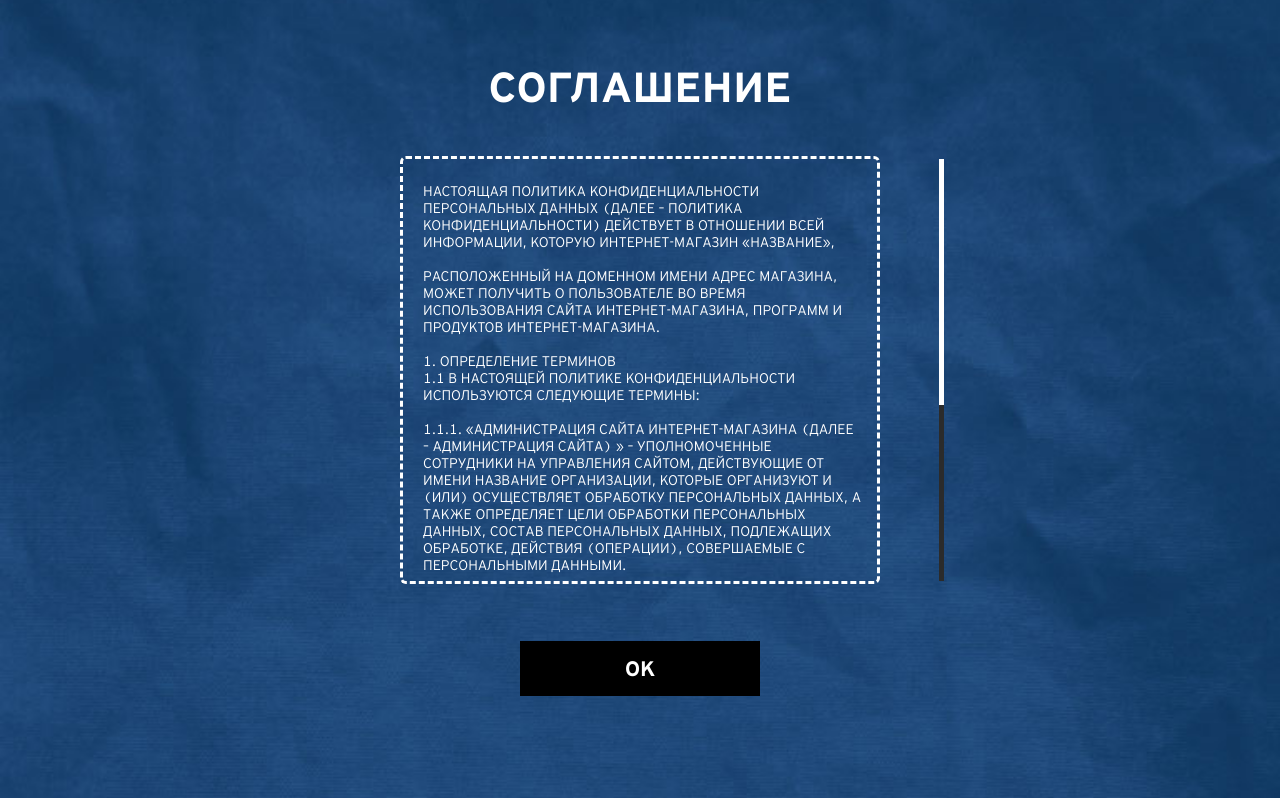
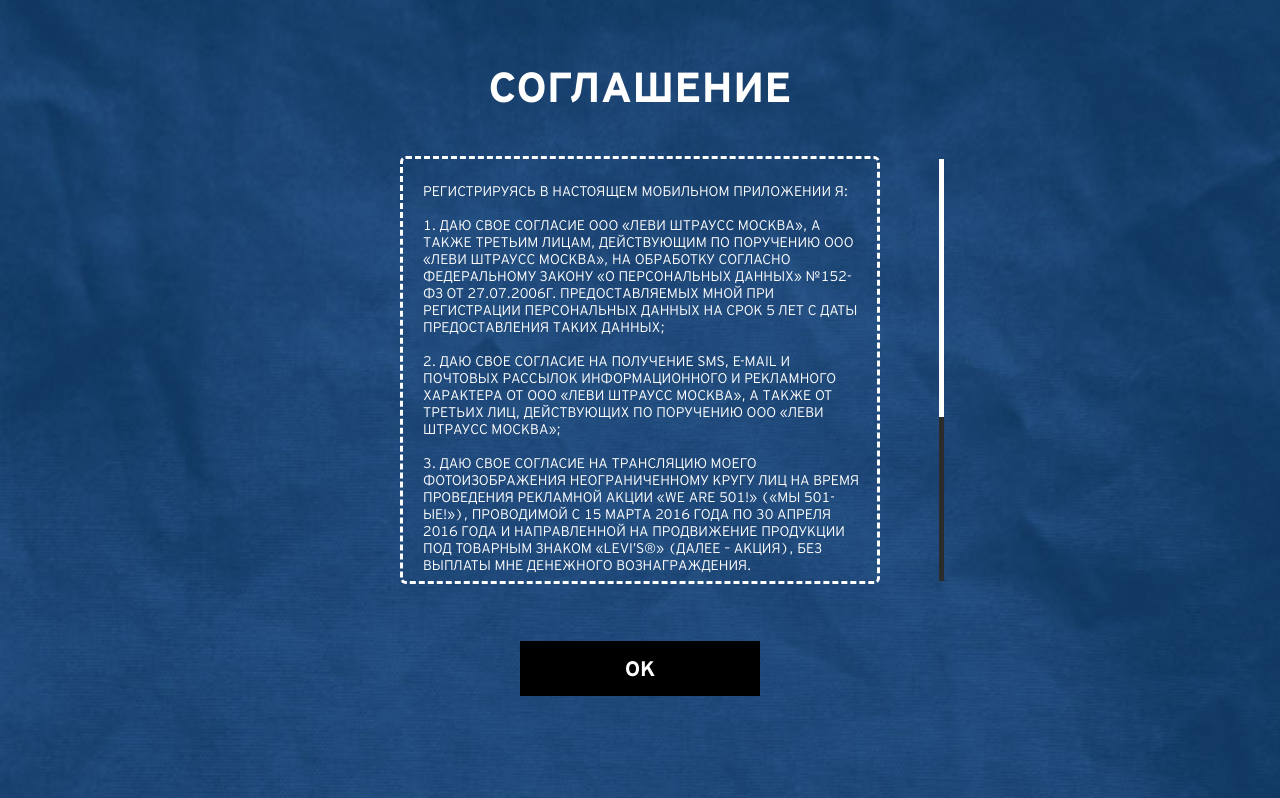
Before and after one commit to KonigLabs/LevisJeans, an ASP.NET MVC app: page /Home/Term in a window 1280 px wide. Shown: the part 130-928 px from the top of the page. Run offline with ASP.NET Core 8 and stand-ins for ASP.NET MVC 5, Linux system fonts and the light colour scheme; the project's own start-up code is not run, and a stand-in starts its controllers and pages; some libraries are stand-ins or nearby versions.

Commit message:
change eula

```diff
--- a/KonigLabs.LevisJeans/KonigLabs.LevisJeans/Views/Home/Term.cshtml
+++ b/KonigLabs.LevisJeans/KonigLabs.LevisJeans/Views/Home/Term.cshtml
@@ -11,15 +11,12 @@
 </header>
 <section>
     <div class="content mCustomScrollbar">
-        <p>Настоящая Политика конфиденциальности персональных данных (далее – Политика конфиденциальности) действует в отношении всей информации, которую Интернет-магазин «Название»,</p>
-        <p>расположенный на доменном имени адрес магазина, может получить о Пользователе во время использования сайта Интернет-магазина, программ и продуктов Интернет-магазина. </p>
-        <p>
-            1. ОПРЕДЕЛЕНИЕ ТЕРМИНОВ<br />
-            1.1 В настоящей Политике конфиденциальности используются следующие термины:
-        </p>
-        <p>1.1.1. «Администрация сайта Интернет-магазина (далее – Администрация сайта) » – уполномоченные сотрудники на управления сайтом, действующие от имени Название организации, которые организуют и (или) осуществляет обработку персональных данных, а также определяет цели обработки персональных данных, состав персональных данных, подлежащих обработке, действия (операции), совершаемые с персональными данными.</p>
-        <p>1.1.2. «Персональные данные» - любая информация, относящаяся к прямо или косвенно определенному или определяемому физическому лицу (субъекту персональных данных).</p>
-        <p>1.1.3. «Обработка персональных данных» - любое действие (операция) или совокупность действий (операций), совершаемых с использованием средств автоматизации или без использования таких средств с персональными данными, включая сбор, запись, систематизацию, накопление, хранение, уточнение (обновление, изменение), извлечение, использование, передачу (распространение, предоставление, доступ), обезличивание, блокирование, удаление, уничтожение персональных данных.</p>
+        <p>Регистрируясь в настоящем мобильном приложении я:</p>
+        <p>1. Даю свое согласие ООО «Леви Штраусс Москва», а также третьим лицам, действующим по поручению ООО «Леви Штраусс Москва», на обработку согласно Федеральному закону «О персональных данных» №152-ФЗ от 27.07.2006г. предоставляемых мной при регистрации персональных данных на срок 5 лет с даты предоставления таких данных;</p>
+        <p>2. Даю свое согласие на получение sms, e-mail и почтовых рассылок информационного и рекламного характера от ООО «Леви Штраусс Москва», а также от третьих лиц, действующих по поручению ООО «Леви Штраусс Москва»;</p>
+        <p>3. Даю свое согласие на трансляцию моего фотоизображения неограниченному кругу лиц на время проведения рекламной акции «We are 501!» («Мы 501-ые!»), проводимой с 15 марта 2016 года по 30 апреля 2016 года и направленной на продвижение продукции под товарным знаком «Levi’s®» (далее – Акция), без выплаты мне денежного вознаграждения.</p>
+        <p>4. Согласен на то, что ООО «Леви Штраусс Москва», а также третьи лица, действующие по его поручению, могут использовать мои имя, фамилию, изображение и иные предоставленные мной при регистрации данные в рекламных целях, а также снимать/фотографировать меня для изготовления любых рекламных материалов.</p>
+        <p>5. Уведомлен о том, что могу отозвать согласие на использование предоставленных мной при регистрации персональных данных путем направления почтой России заказного письма с уведомлением о вручении ООО «Леви Штраусс Москва» на адрес: 127473, г.Москва, ул. Краснопролетарская, д.16, подъезд 8, офис 7.</p>
     </div>
     <p class="accept">
         <a href="@Url.Action("Index", "Home", Mapper.Map<CustomerVm, CustomerRedirectTermVm>(Model))" class="btn">Ok</a>
```
